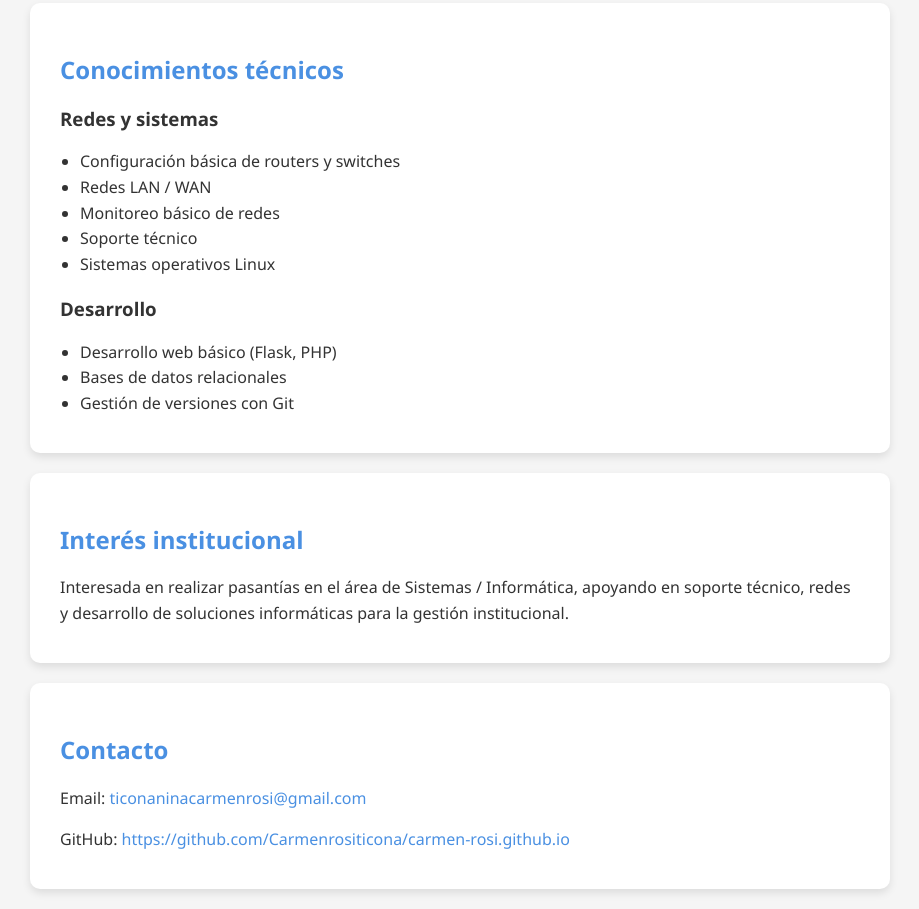
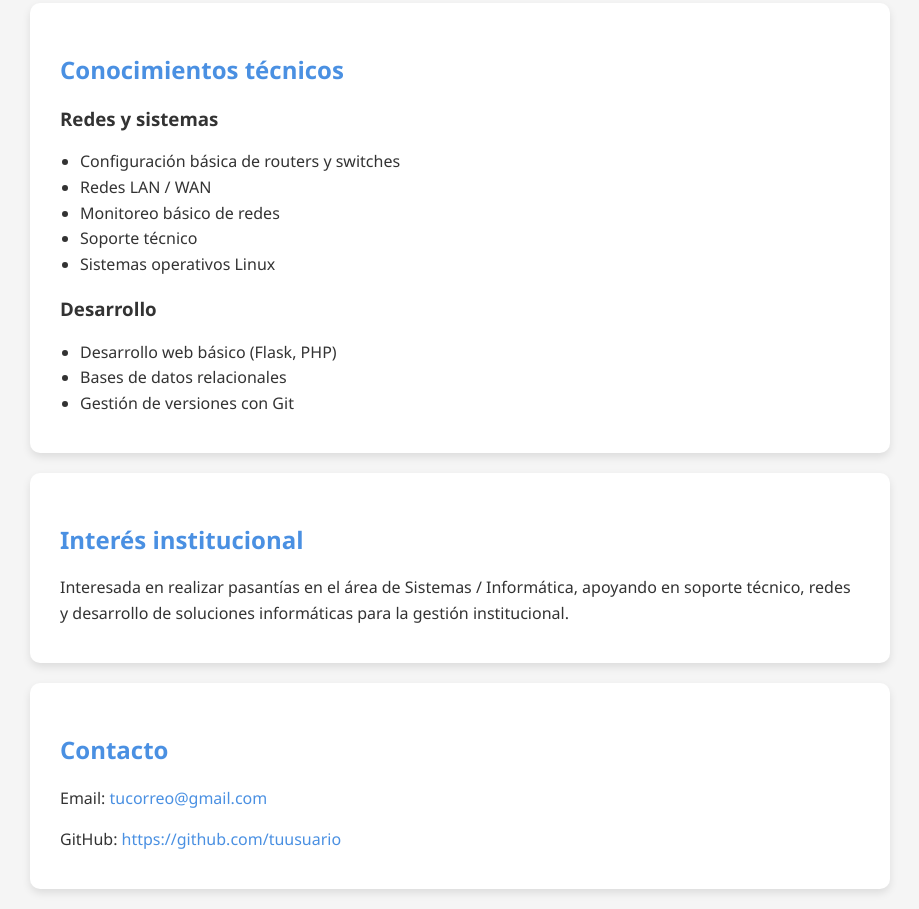
Before and after one commit to Carmenrositicona/carmen-rosi.github.io, a plain HTML site: page index.html in a window 1280 px wide. Shown: the part 726-1635 px from the top of the page, without its empty margins (180-1099 px from the left). Drawn offline with Linux system fonts and the light colour scheme.

Commit message:
Update index.html

```diff
--- a/index.html
+++ b/index.html
@@ -122,8 +122,8 @@
 
 <section>
   <h2>Contacto</h2>
-  <p>Email: <a href="mailto:ticonaninacarmenrosi@gmail.com">ticonaninacarmenrosi@gmail.com</a></p>
-  <p>GitHub: <a href="https://github.com/Carmenrositicona/carmen-rosi.github.io">https://github.com/Carmenrositicona/carmen-rosi.github.io</a></p>
+  <p>Email: <a href="mailto:tucorreo@gmail.com">tucorreo@gmail.com</a></p>
+  <p>GitHub: <a href="https://github.com/tuusuario">https://github.com/tuusuario</a></p>
 </section>
 
 </body>
```
